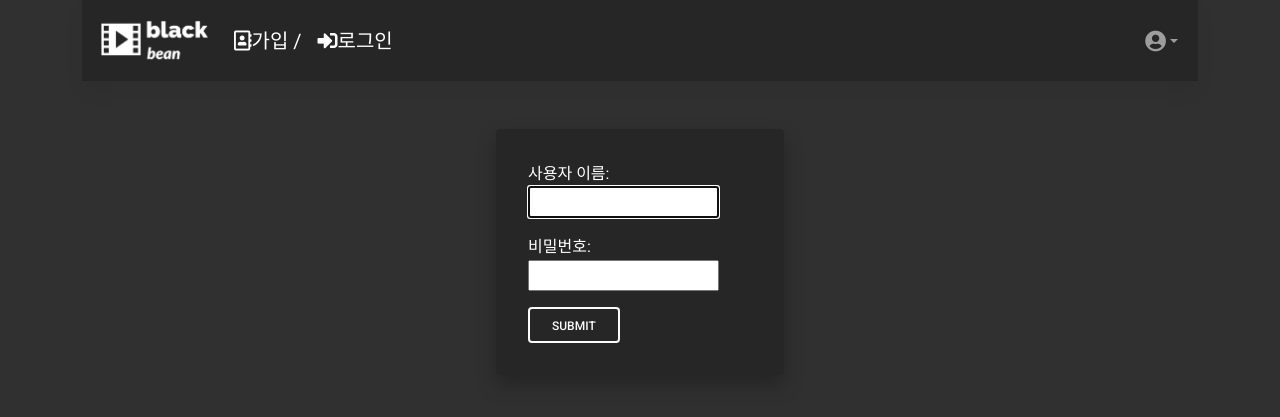
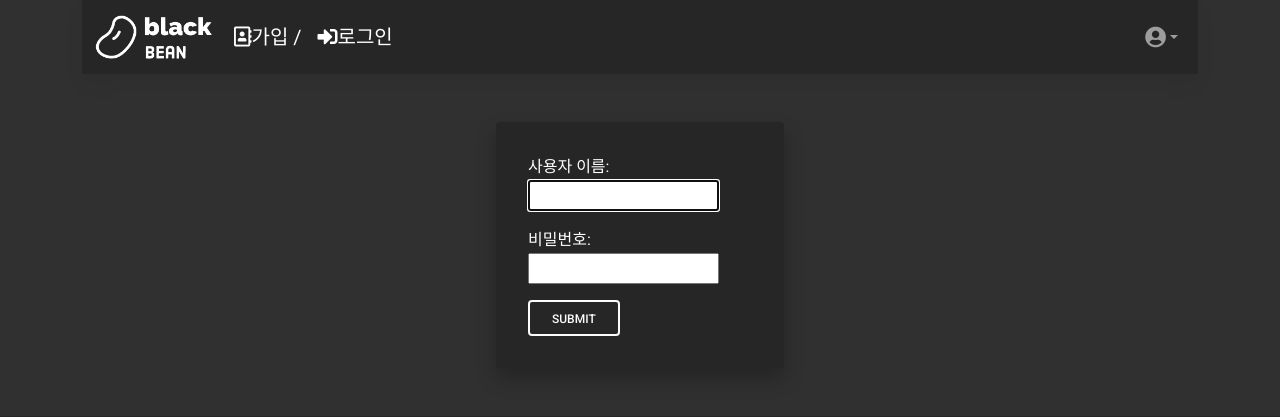
Before and after one commit to flykimjiwon/Movie_recommend_pjt, a Django app: page / in a window 1280 px wide. Shown: the top 417 px of the page. Run offline with Django 3.2, Linux system fonts and the light colour scheme.

Commit message:
로고수정

```diff
--- a/templates/base.html
+++ b/templates/base.html
@@ -1,4 +1,5 @@
 <!DOCTYPE html>
+{% load static %}
 <html lang="en">
   <head>
     <meta charset="UTF-8" />
@@ -45,14 +46,14 @@
     <nav class="navbar navbar-expand-lg navbar-dark bg-dark ">
 
     <div class="container-fluid">
-    <a class="navbar-brand" href='{% url 'movies:index'%}'><img src="http://flykimjiwon.dothome.co.kr/static/images/Beanlogo-2.png" width='120'></a>
+    <a class="navbar-brand" href='{% url 'movies:index'%}'><img src="{% static 'images/blackbean45.png' %}" width='120'></a>
     {% if user.is_authenticated %}
       <a class="navbar-brand" href="{% url 'movies:index'%}"><i class="fas fa-tv"></i>영화목록 /</a>
       <a class="navbar-brand" href="{% url 'community:index'%}"><i class="fas fa-users"></i>커뮤니티 /</a>
       <a class="navbar-brand" href="{% url 'movies:recommended'%}"><i class="fas fa-dice"></i> 랜덤추천 /</a>
       <a class="navbar-brand" href="{% url 'movies:recoreco'%}"><i class="fas fa-thumbs-up"></i>장르추천 /</a>
       <a class="navbar-brand" href="{% url 'movies:blackbean' user %}">
-        <img src="http://flykimjiwon.dothome.co.kr/static/images/blackbean.png" width='25'>검은콩추천
+        <img src="{% static 'images/bbb.png' %}" width='25'>검은콩추천
       </a>
       <ul class="navbar-nav ms-auto">
       <!-- Avatar -->
```
Also changed, not shown: static/images/bbb.png (renamed from static/images/blackbean.png), static/images/blackbean45.png (added).
